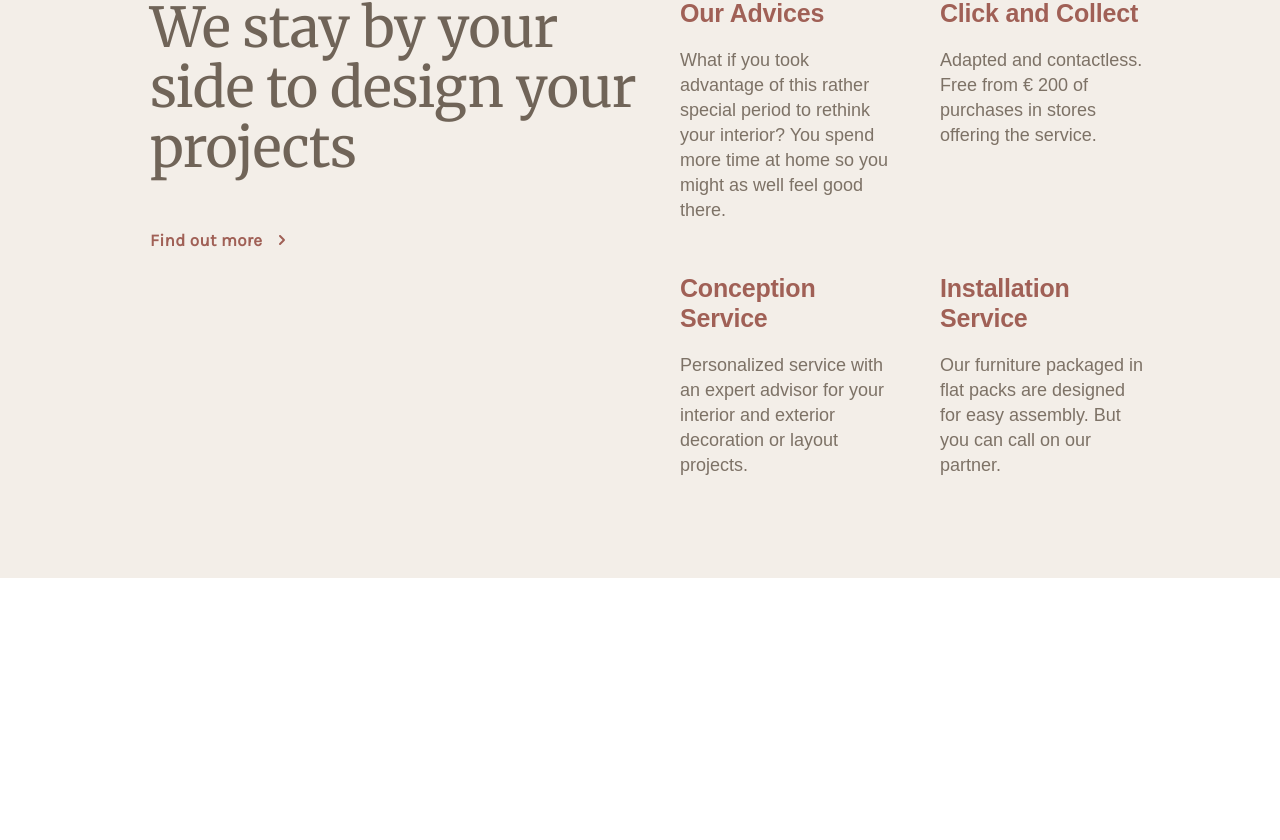
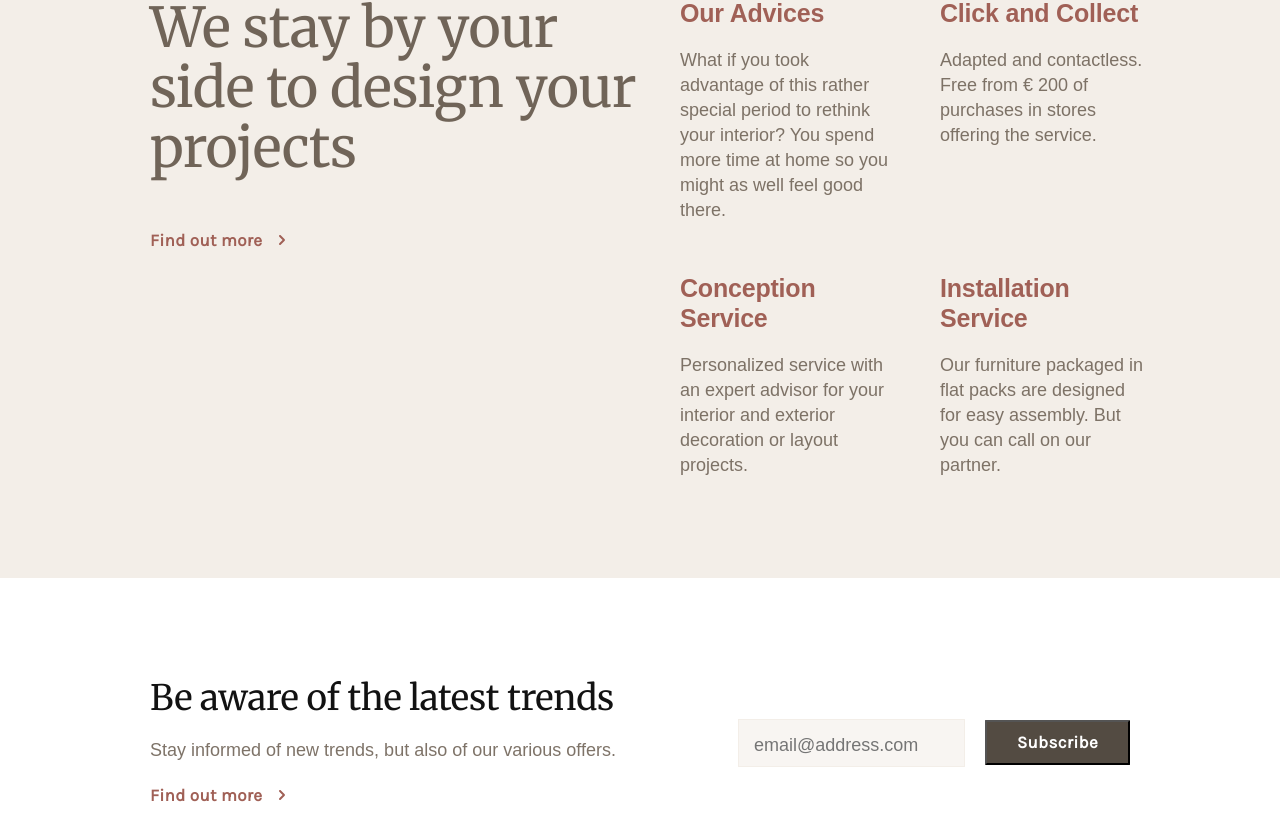
Before and after one commit to SaidGandur01/purplefire-landing-page, a Nuxt app: page / in a window 1280 px wide. Shown: the part 917-1757 px from the top of the page. Before the commit the page ends 1495 px from the top, so only its background shows below. Built offline with nearby package versions, Linux system fonts and the light colour scheme; a web font is replaced by a local one.

Commit message:
New subscribe section

```diff
--- a/assets/css/base.css
+++ b/assets/css/base.css
@@ -6,6 +6,9 @@
   --color-brand-primary-200: rgba(112, 100, 88, 0.90);
   --color-brand-primary-300: #706458;
   --color-brand-primary-400: #534B42;
+
+  --color-brand-neutral-100: #000000;
+  --color-brand-neutral-200: #121212;
 }
 
 *,
--- a/components/latestTrends.vue
+++ b/components/latestTrends.vue
@@ -1,13 +1,113 @@
 <template>
   <div class="latest-trends">
     <div class="latest-trends--subscribe">
-
+      <h3 class="title">Be aware of the latest trends</h3>
+      <span class="information">Stay informed of new trends, but also of our various offers.</span>
+      <span class="find-more">Find out more <CoreIconsArrowRight/> </span>
+    </div>
+    <div class="latest-trends--input">
+      <input type="email" placeholder="email@address.com">
+      <button>
+        <span>Subscribe</span>
+      </button>
     </div>
   </div>
 </template>
 <style lang="scss" scoped>
 .latest-trends {
+  @include flex-attributes(row, center, space-between);
   width: 100%;
   height: 100%;
+  padding: 10rem 15rem 10rem 15rem;
+
+  &--subscribe {
+    @include flex-attributes(column, flex-start, flex-start);
+    gap: 2rem;
+
+    .title {
+      @include font-attributes(
+        3.5rem,
+        --color-brand-neutral-200,
+        300,
+        -0.3px,
+        4rem
+      );
+      font-family: 'Merriweather', sans-serif;
+    }
+
+    .information {
+      @include font-attributes(
+        1.8rem,
+        --color-brand-primary-200,
+        400,
+        0px,
+        2.5rem
+      );
+    }
+
+    .find-more {
+      @include font-attributes(
+        1.7rem,
+        --color-brand-primary-100,
+        700,
+        0.3px,
+        2.5rem
+      );
+      @include flex-attributes(row, center, flex-start);
+      cursor: pointer;
+      gap: 1rem;
+      font-family: 'Karla', sans-serif;
+    }
+  }
+
+  &--input {
+    @include flex-attributes(row, center, flex-start);
+    gap: 2rem;
+    width: 40%;
+    height: 100%;
+
+    input {
+      @include font-attributes(
+        1.8rem,
+        --color-brand-primary-200,
+        400,
+        0,
+        2.5rem
+      );
+      width: 100%;
+      border: 1px solid var(--color-background-page);
+      height: 100%;
+      padding: 15px 15.095px 10px 15px;
+      background: lighten(#F3EEE8, 3%);
+      transition: border 0.3s;
+    }
+
+    input:focus {
+      outline: none;
+      border: 1px solid var(--color-background-page);;
+    }
+    input:focus-visible {
+      outline: none;
+      border: 1px solid var(--color-background-page);;
+    }
+
+    button {
+      padding: 0.8rem 3rem;
+      border-radius: 1px;
+      text-transform: capitalize;
+      background-color: var(--color-brand-primary-400);
+
+      span {
+        @include font-attributes(
+          1.7rem,
+          --color-white,
+          700,
+          0.3px,
+          2.5rem
+        );
+        font-family: 'Karla', sans-serif;
+      }
+    }
+  }
 }
 </style>
--- a/components/overviewInformation.vue
+++ b/components/overviewInformation.vue
@@ -74,6 +74,7 @@
           2.5rem
         );
         @include flex-attributes(row, center, flex-start);
+        cursor: pointer;
         gap: 1rem;
         font-family: 'Karla', sans-serif;
       }
```
